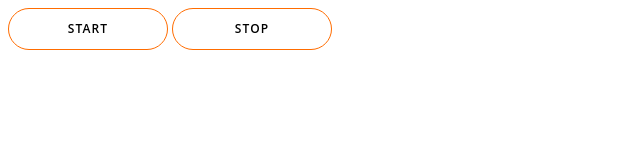
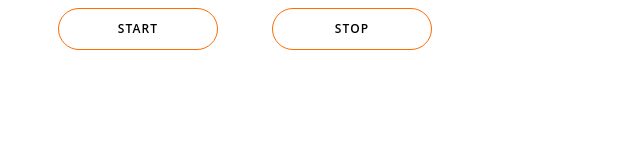
Before and after one commit to ErihKoh/goit-js-hw-11-color-switch, a website built with Parcel: page src/index.html in a window 1280 px wide. Shown: the whole page, without its empty margins (0-640 px from the left). Built offline with nearby package versions, Linux system fonts and the light colour scheme.

Commit message:
margin btn

```diff
--- a/src/_btn.scss
+++ b/src/_btn.scss
@@ -36,6 +36,9 @@
     color: $primary-bg-color;
     animation-name: Tada;
   }
+  &:not(:last-child) {
+    margin-left: 50px;
+  }
 }
 
 @keyframes Tada {
```
